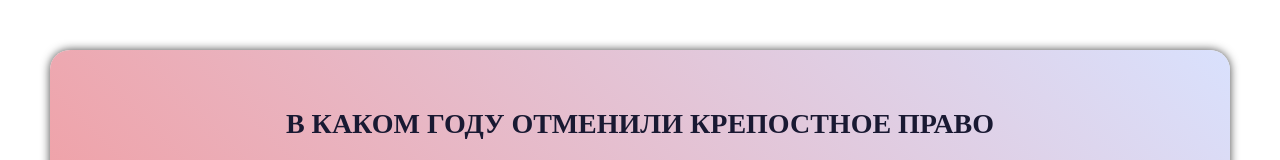
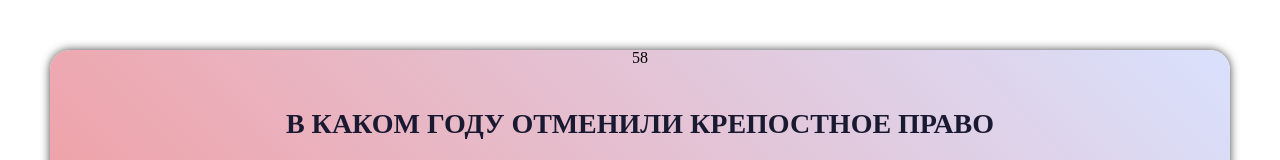
Before and after one commit to arturminchukov/app-for-test, a React (Create React App) app: page / in a window 1280 px wide. Both pictures are taken after a click on the button "Давайте же начнем!!!". Shown: the top 160 px of the page. Built offline with nearby package versions, Linux system fonts and the light colour scheme.

Commit message:
Added timer

```diff
--- a/src/components/Question/Question.js
+++ b/src/components/Question/Question.js
@@ -1,31 +1,67 @@
-import React, {useState} from 'react';
+import React, {useState, useEffect} from 'react';
 import {AnswerOption} from '../AnswerOption/AnswerOption';
 import './Question.less';
 
-export function Question({question, answers, handleAnswer, rightAnswer}) {
-    const answersKeys = Object.keys(answers);
-    const [userAnswer, setUserAnswer] = useState(false);
-    const [isShowRightAnswer, setIsShowRightAnswer] = useState(false);
 
-    const handleClick = (key) => {
-        if(userAnswer){
+export class Question extends React.Component{
+
+    constructor(props){
+        super(props);
+
+        this.handleClick = this.handleClick.bind(this);
+
+        this.state = {
+            userAnswer: false,
+            time: 60,
+            isShowRightAnswer: false
+        }
+    }
+    componentDidMount() {
+        this.timer = setInterval(() => {
+            if(this.state.time === 0){
+                this.props.handleAnswer(false);
+            } else {
+                this.setState({
+                    time: this.state.time - 1
+                })
+            }
+        }, 1000);
+    }
+
+    componentWillUnmount() {
+        clearInterval(this.timer);
+    }
+
+    handleClick = (key) => {
+        if(this.state.userAnswer){
             return;
         }
 
-        setUserAnswer(key);
+        this.setState({
+            userAnswer: key
+        });
 
         setTimeout(() => {
-            setIsShowRightAnswer(true)
+            this.setState({
+                isShowRightAnswer: true,
+            });
         }, 2000);
 
         setTimeout(() => {
-            setIsShowRightAnswer(false);
-            setUserAnswer(false);
-            handleAnswer(key===rightAnswer);
+            this.setState({
+                isShowRightAnswer:false,
+                userAnswer: false
+            });
+            this.props.handleAnswer(key===this.props.rightAnswer);
         }, 4000);
     };
 
+    render () {
+        console.log(this.state);
+        const {isShowRightAnswer, userAnswer, time} = this.state;
+        const {question, answers, rightAnswer} = this.props;
         let mode = null;
+        const answersKeys = Object.keys(this.props.answers);
 
         if(userAnswer && !isShowRightAnswer){
             mode = 'chosen';
@@ -34,17 +70,17 @@ export function Question({question, answers, handleAnswer, rightAnswer}) {
         } else {
             mode = 'incorrect'
         }
-
         return (
             <div className="Question">
                 <div className="Question__question-text">
                     {question}
                 </div>
+                <h1> {time}</h1>
                 <div className={`Question__answers Question__answers-${answersKeys.length}`}>
                     {answersKeys.map(answerKey =>
                         <AnswerOption
                             answer={answers[answerKey]}
-                        handleClick={() => handleClick(answerKey)}
+                            handleClick={() => this.handleClick(answerKey)}
                             key={answerKey}
                             mode={answerKey === userAnswer ? mode : null}
                         />)}
@@ -52,3 +88,4 @@ export function Question({question, answers, handleAnswer, rightAnswer}) {
             </div>
         );
     }
+}
--- a/src/pages/Main/Main.js
+++ b/src/pages/Main/Main.js
@@ -42,6 +42,7 @@ export class Main extends React.Component {
                     answers={questions[currentQuestion].answers}
                     handleAnswer={this.handleClickAnswer}
                     rightAnswer={questions[currentQuestion].right}
+                    key={currentQuestion}
                 />
             </div>
         );
```
Lines whose indentation alone changed are shown as unchanged.
